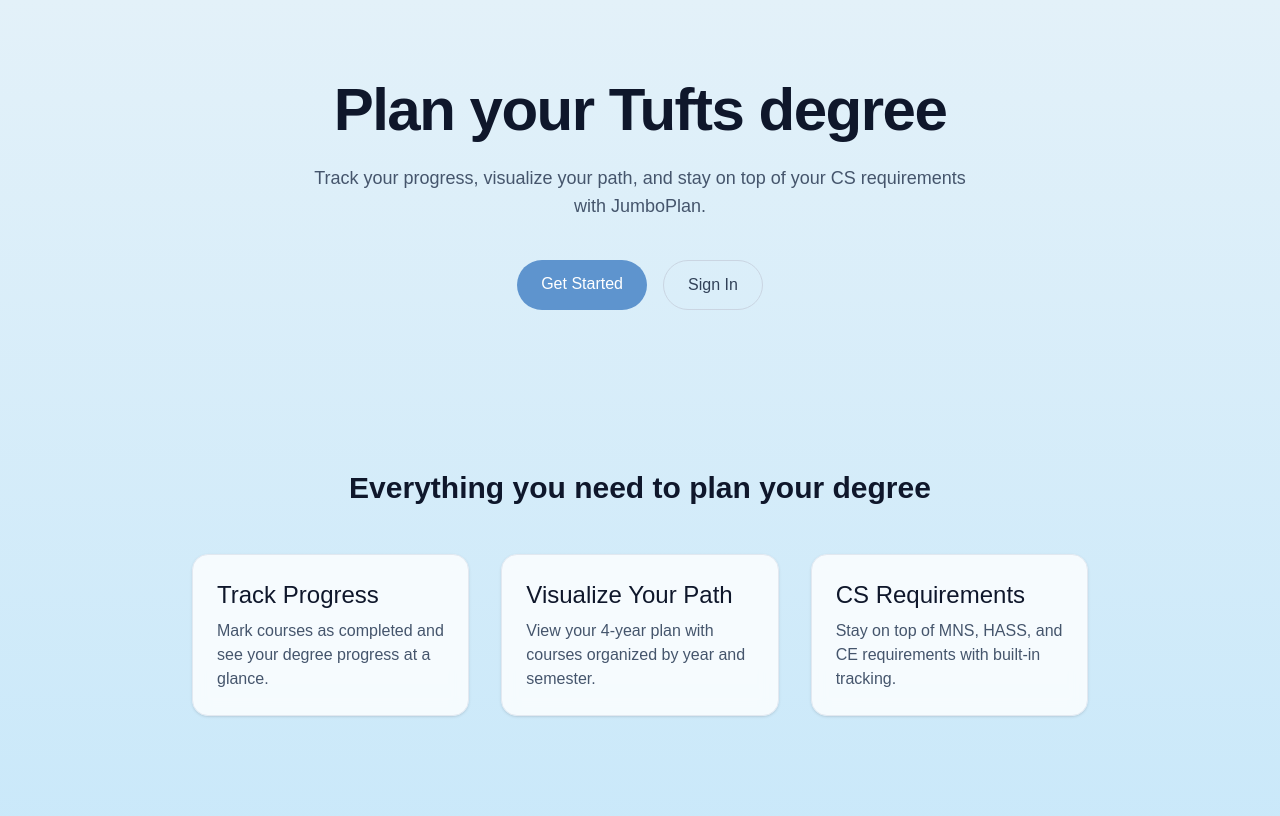
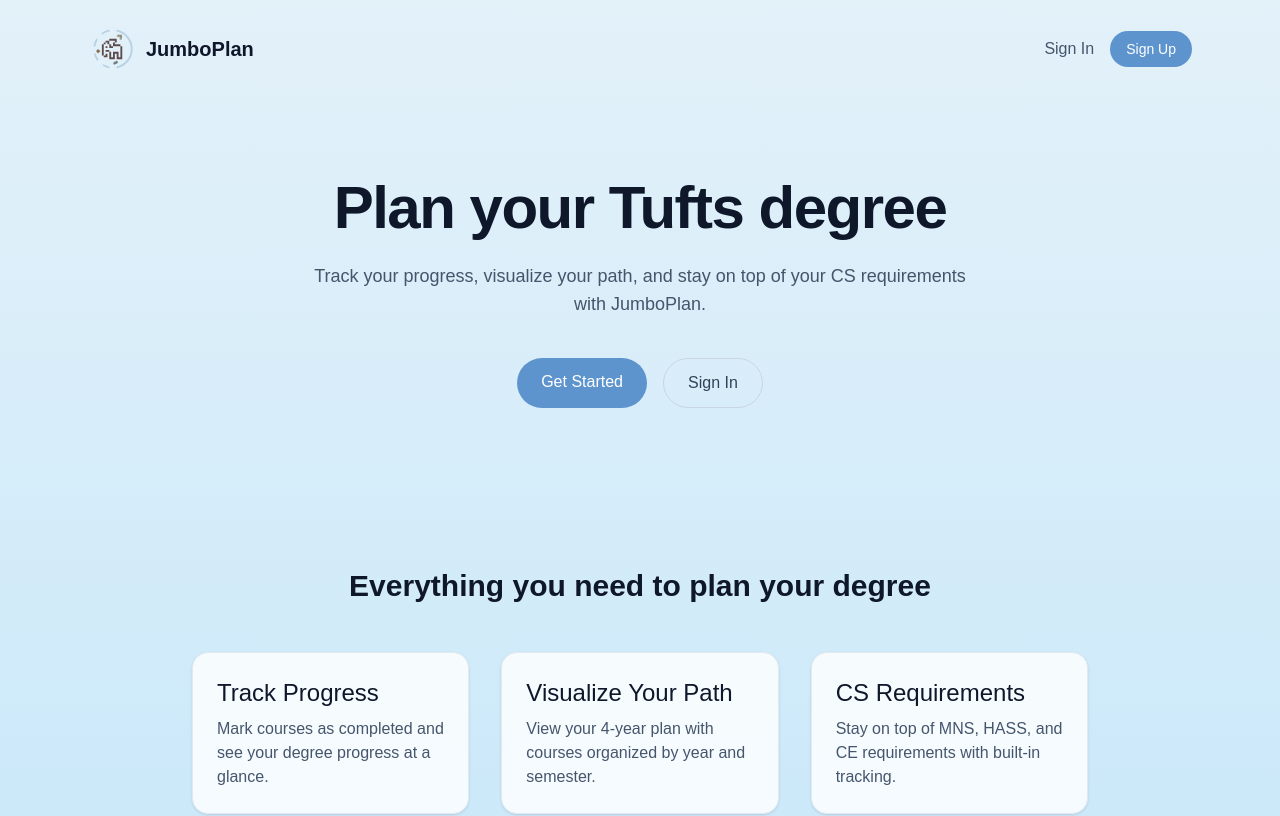
Before and after one commit to nnh1125/JumboPlan, a Next.js app: page / in a window 1280 px wide. Shown: the top 816 px of the page. Built offline with nearby package versions, Linux system fonts and the light colour scheme; no server answers; a web font is replaced by a local one.

Commit message:
added nav bar

```diff
--- a/src/app/dashboard/yearGroup.tsx
+++ b/src/app/dashboard/yearGroup.tsx
@@ -30,7 +30,7 @@
   onCourseClick,
   onCourseChange,
 }: Props) {
-  const emptyCount = Math.max(0, totalSlots - courses.length);
+  const emptyCount = Math.max(0, totalSlots - courses.length - 2);
 
   return (
     <section className="w-full">
--- a/src/app/page.tsx
+++ b/src/app/page.tsx
@@ -5,6 +5,7 @@
 import Features from "@/components/landing/Features";
 import CTA from "@/components/landing/CTA";
 import Footer from "@/components/landing/Footer";
+import Nav from "@/components/landing/Nav";
 
 export default async function HomePage() {
   const { userId } = await auth();
@@ -23,6 +24,8 @@
 
       {/* Content */}
       <div className="relative mx-auto max-w-6xl px-6">
+        <Nav />
+
         <Hero />
 
         <Features />
--- a/src/components/landing/Nav.tsx
+++ b/src/components/landing/Nav.tsx
@@ -12,9 +12,9 @@
           <path d="M172.75 60.75L172.75 68.25L165.25 68.25L165.25 60.75L172.75 60.75Z" fill="#D7F1C5" stroke="#5C4C4C" strokeWidth="2" strokeLinecap="round" strokeLinejoin="round"/>
           <path d="M165.25 60.75L165.25 68.25L157.75 68.25L157.75 60.75L165.25 60.75Z" fill="#D7F1C5" stroke="#5C4C4C" strokeWidth="2" strokeLinecap="round" strokeLinejoin="round"/>
           <path d="M140 212H146V218H140V212ZM152 200H158V206H152V200ZM152 206H158V212H152V206ZM146 206H152V212H146V206ZM140 206H146V212H140V206Z" fill="#82CDEA"/>
-          <path d="M140 212H146M140 212V218H146V212M140 212V206H146M146 212H152M146 212V206M158 206V200H152V206M158 206H152M158 206V212H152M152 206V212M152 206H146" stroke="#5C4C4C" strokeWidth="2" strokeLinecap="round" stroke-linejoin="round"/>
+          <path d="M140 212H146M140 212V218H146V212M140 212V206H146M146 212H152M146 212V206M158 206V200H152V206M158 206H152M158 206V212H152M152 206V212M152 206H146" stroke="#5C4C4C" strokeWidth="2" strokeLinecap="round" strokeLinejoin="round"/>
           <path d="M52 144H58V150H52V144ZM58 144H64V150H58V144ZM46 144H52V150H46V144ZM52 150H58V156H52V150ZM52 138H58V144H52V138Z" fill="#EEBE4F"/>
-          <path d="M52 144H58M52 144V150M52 144H46V150H52M52 144V138H58V144M58 144V150M58 144H64V150H58M58 150H52M58 150V156H52V150" stroke="#5C4C4C" strokeWidth="2" stroke-linecap="round" stroke-linejoin="round"/>
+          <path d="M52 144H58M52 144V150M52 144H46V150H52M52 144V138H58V144M58 144V150M58 144H64V150H58M58 150H52M58 150V156H52V150" stroke="#5C4C4C" strokeWidth="2" strokeLinecap="round" strokeLinejoin="round"/>
           <path d="M115 190H145V160H155V190H185V120H175V180H165V150H135V180H125V150H115V190ZM85 180H105V160H95V170H85V180ZM75 170H85V110H75V170ZM95 150H115V140H95V150ZM95 130H105V120H95V130ZM85 110H95V100H85V110ZM105 110H115V90H95V100H105V110ZM115 130H135V120H125V110H115V130ZM145 100H135V120H175V110H145V100ZM145 100H155V80H115V90H145V100Z" fill="#5C4C4C"/>
         </svg>
         <Link href="/"className="Jersey25 text-xl font-semibold text-slate-900">
```
